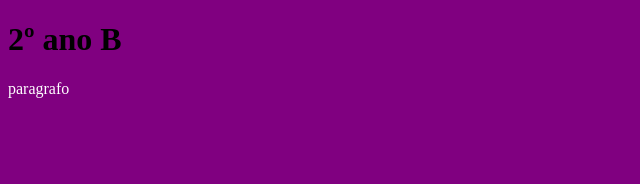
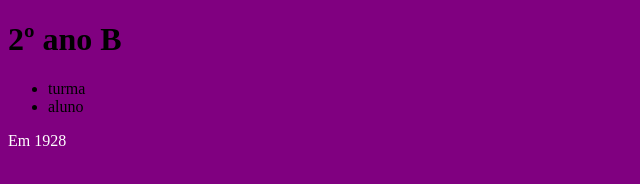
Before and after one commit to isabelebarbosa/SITE-DA-TURMA, a plain HTML site: page index.html in a window 1280 px wide. Shown: the whole page, without its empty margins (0-640 px from the left). Drawn offline with Linux system fonts and the light colour scheme.

Commit message:
Update index.html

```diff
--- a/index.html
+++ b/index.html
@@ -8,7 +8,13 @@
     <link rel="stylesheet" href="style.css"
 </head>
 <body>
-    <h1>2º ano B</h1>
-    <p>paragrafo</p>
+    <reader classe="cabecalho">
+        <h1 class="cabecalho-titulo">2º ano B</h1>
+        <ul>
+            <li class="cabecalho-item">turma</li>
+            <li class="cabecalho-item">aluno</li>
+        </ul>
+
+    <p>Em 1928 </p>
 </body>
 </html>
```
